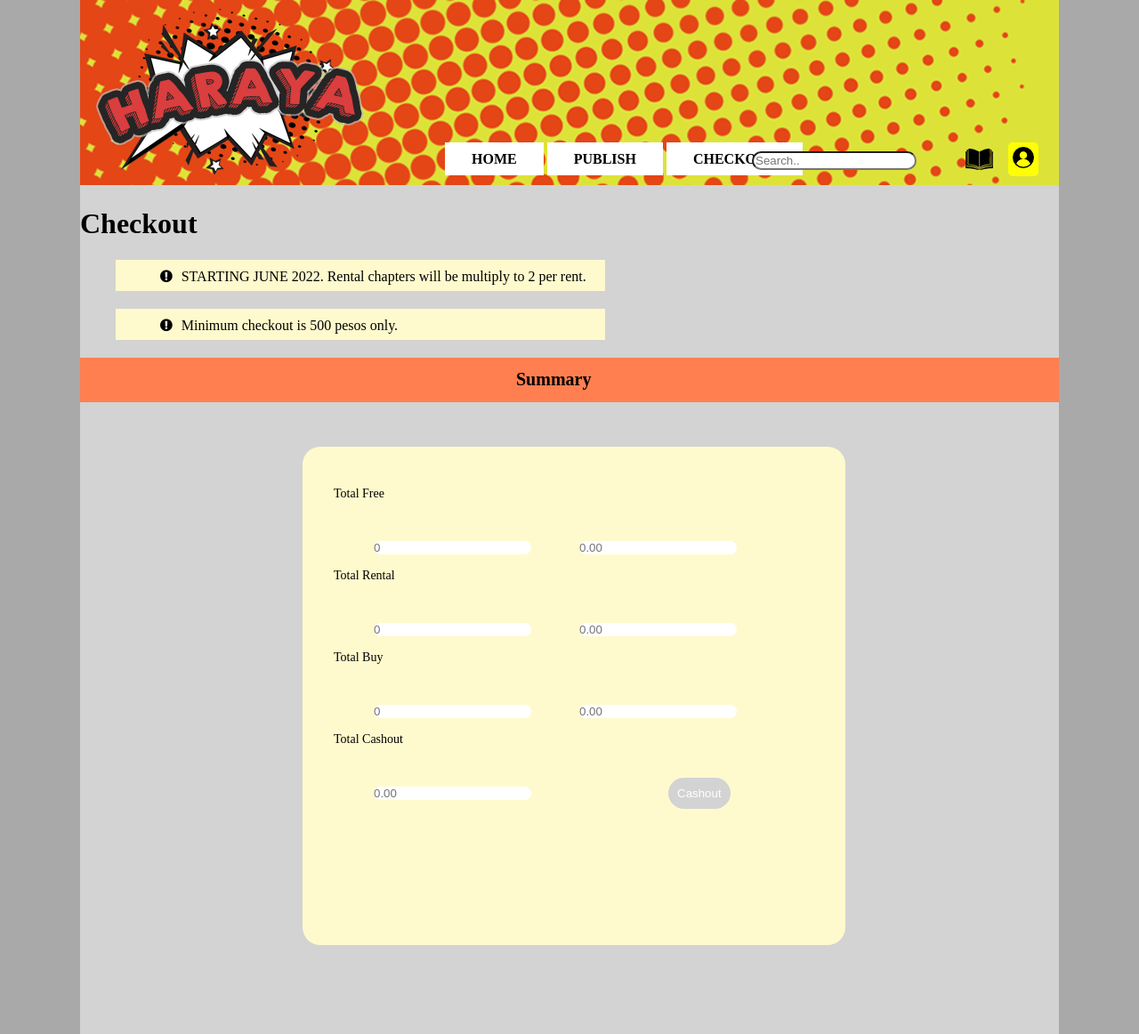
After one commit to JawiliD/Jawili_IT2D_finalproject_Haraya, a PHP site: page /checkout.php in a window 1280 px wide. The commit adds this page. Shown: the whole page at 89% size. Run offline with PHP 8.4, Linux system fonts and the light colour scheme; lists and menus that the app fills with data are empty.

Commit message:
Shiela's checkout added

```diff
--- /dev/null
+++ b/checkout.php
@@ -0,0 +1,117 @@
+<!DOCTYPE html>
+<html>
+<head>
+	<meta charset="utf-8" />
+        <meta name="viewport" content="width=device-width, initial-scale=1, shrink-to-fit=no" />
+        <meta name="description" content="" />
+        <meta name="author" content="" />
+        <title>Haraya</title>
+
+        <link rel="stylesheet" type="text/css" href="css/style_03.css">
+        <link rel="stylesheet" href="https://stackpath.bootstrapcdn.com/font-awesome/4.7.0/css/font-awesome.min.css" >
+
+</head>
+<body>
+	<div class="wrapper">
+                <div class="nav">
+                    <img id="header" src="images/banner.png">
+                    <img id="logo" src="images/logo_1.png">
+                    <ul>
+                        <li><a href="Home3.php">Home</a></li>
+                        <li><a id="dropbth_1" href="#">Publish</a>
+                        </li>
+                        <li><a href="checkout.php">Checkout</a></li>
+                    </ul>
+                    <a href=""></a>
+                    <table class="icons">
+                        <tr>
+                            <th>
+                                <a href="Home2.php"><img src="images/icon/book.png"></a>
+                            </th>
+                            <th>
+                                <button onclick="myFunction()" class="dropbtn"><img  src="images/icon/user.png"></button>
+                            </th>
+                        </tr>
+                    </table>
+                    <input type="text" placeholder="Search..">
+                    <div id="myDropdown" class="dropdown-content">
+                        <a href="#">Bank account</a>
+                        <a href="#">User Settings</a>
+                        <a href="Home2.php">Reader</a>
+                        <a href="#">Logout</a>
+                    </div>
+                </div>
+
+                <div class="row">
+                    <div class="px-0 col-sm-9 col-12">
+                        <h1>Checkout</h1>
+                    </div>
+
+
+                    <div class="content">
+                        <ul>
+                            <li id="li_alert"><i class="fa fa-exclamation-circle" aria-hidden="true"></i>STARTING JUNE 2022. Rental chapters will be multiply to 2 per rent.</li>
+                        </ul>
+                    </div>
+
+                    <div class="content">
+                        <ul>
+                            <li id="li_alert"><i class="fa fa-exclamation-circle" aria-hidden="true"></i>Minimum checkout is 500 pesos only.</li>
+                        </ul>
+                    </div>
+
+
+                    <label>
+                        <ul>
+                            <li>Summary</li>
+
+                        </ul>
+                    </label>
+
+                    <form>
+                        <div class="form">
+                            <p>Total Free</p>
+                            <input type="free" name="number" placeholder="0">   <input type="free" name="number" placeholder="0.00">
+
+                            <p>Total Rental</p>
+                            <input type="rental" name="number" placeholder="0">   <input type="rental" name="number" placeholder="0.00">
+
+                            <p>Total Buy</p>
+                            <input type="buy" name="number" placeholder="0">   <input type="buy" name="number" placeholder="0.00">
+
+
+                            <p>Total Cashout</p>
+                            <input type="cashout" name="number" placeholder="0.00">
+
+                            <button>Cashout</button>
+                        </div>
+                    </form>
+
+                </div>
+            </div>
+             <script>
+
+                /* When the user clicks on the button,
+                toggle between hiding and showing the dropdown content */
+                function myFunction() {
+                  document.getElementById("myDropdown").classList.toggle("show");
+                }
+
+                // Close the dropdown if the user clicks outside of it
+                window.onclick = function(event) {
+                  if (!event.target.matches('.dropbtn')) {
+                    var dropdowns = document.getElementsByClassName("dropdown-content");
+                    var i;
+                    for (i = 0; i < dropdowns.length; i++) {
+                      var openDropdown = dropdowns[i];
+                      if (openDropdown.classList.contains('show')) {
+                        openDropdown.classList.remove('show');
+                      }
+                    }
+                  }
+                }
+
+</script>
+
+</body>
+</html>
--- a/css/style_03.css
+++ b/css/style_03.css
@@ -246,3 +246,97 @@ body{
 #delete{
     background-color: maroon;
 }
+
+/*cashout*/
+
+.wrapper label {
+
+    height: 50px;
+    width: 100%;
+    display: flex;
+    align-items: center;
+    background: coral;
+
+
+}
+
+.wrapper label ul li{
+    list-style-type: none;
+    display: inline-block;
+    font-size: 20px;
+    font-weight: bold;
+    padding-left: 450px;
+
+
+}
+
+
+.wrapper label ul li a:hover{
+    color: #fff;
+}
+
+
+.content{
+    height: 35px;
+    width: 50%;
+    background: lemonchiffon;
+    margin-bottom: 20px;
+    margin-left: 40px;
+
+}
+
+.content ul li{
+    list-style-type: none;
+    text-align: left;
+
+}
+#li_alert i{
+    padding: 10px;
+    margin-right: 0px;
+
+}
+.form{
+    background-color: lemonchiffon;
+    height: 500px;
+    margin: 50px;
+    padding: 30px;
+    border-radius: 20px;
+    width: 50%;
+    margin-left: 250px;
+
+}
+
+
+.form p{
+    padding: 10px 0px 0px 0px;
+    margin: 0px;
+    text-align: left;
+    font-size: 14px;
+    margin: 5px;
+
+
+}
+
+.form input{
+    margin: 40px 0px 0px 50px;
+    padding: 0px;
+    border-radius: 50px;
+    background-color: white;
+    border: none;
+
+
+
+}
+
+.form button{
+    padding: 10px;
+    background-color: lightgray;
+    color: white;
+    margin: 30px 0px 0px 150px;
+    border-radius: 30px;
+    border: none;
+}
+
+.form button:hover{
+    background-color: orangered;
+}
```
